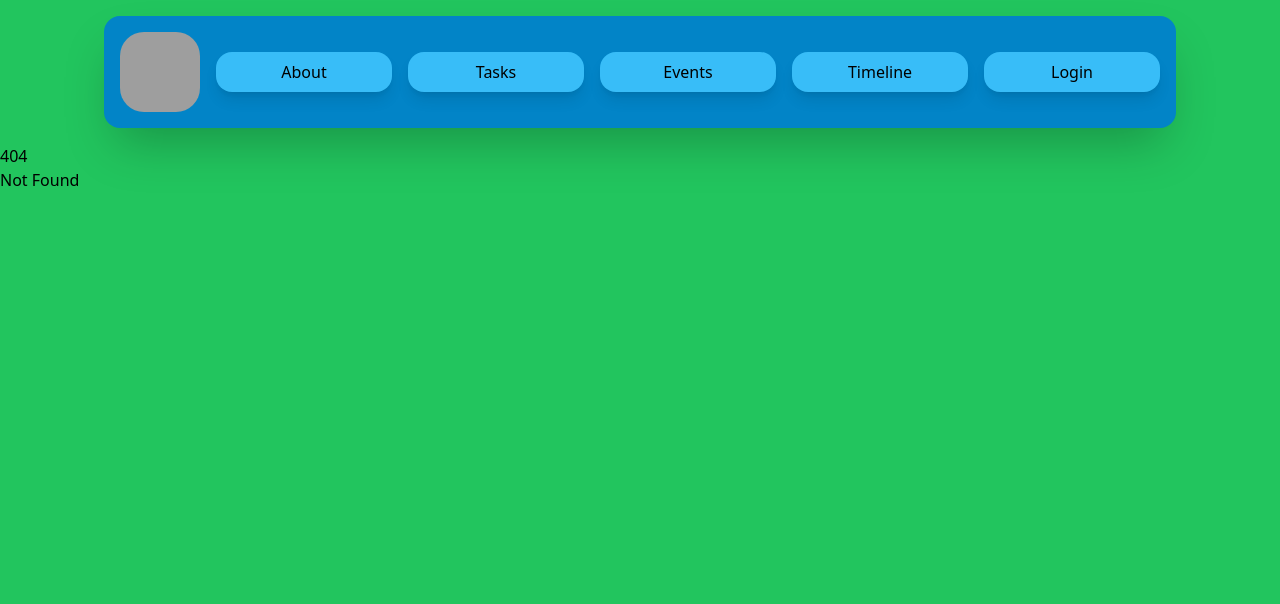
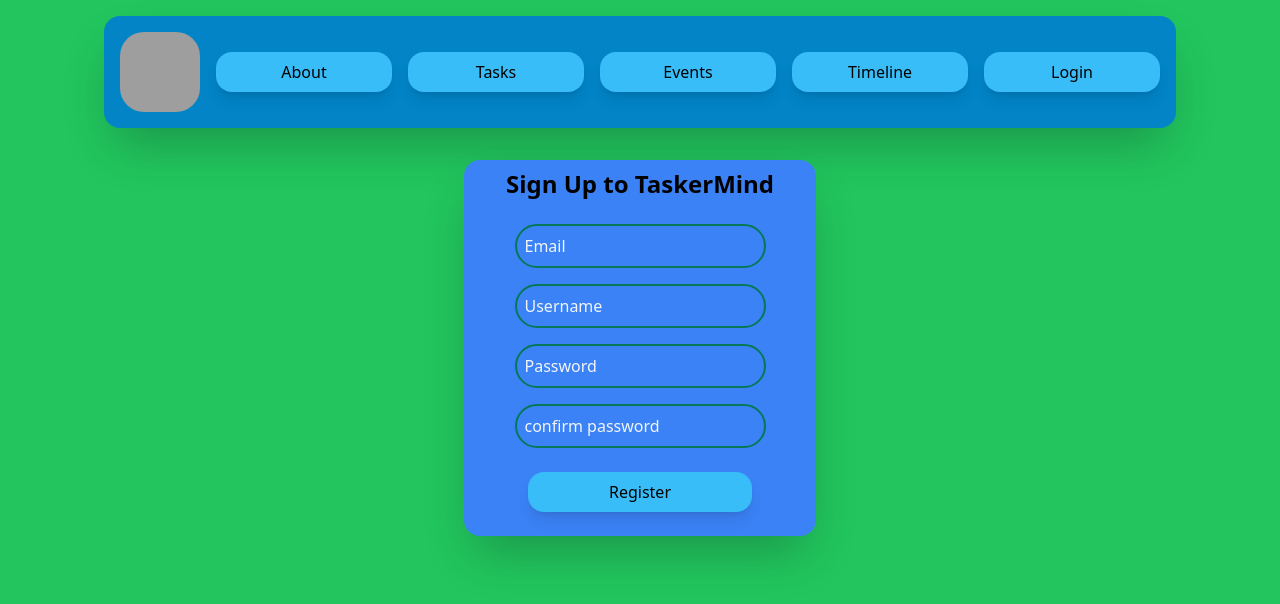
Before and after one commit to K7theCompSciMan/taskermind, a SvelteKit app: page /register in a window 1280 px wide. Before the commit this address had no page. Shown: the top 604 px of the page. Built offline with nearby package versions, Linux system fonts and the light colour scheme; grey boxes are pictures that could not be loaded.

Commit message:
began to implement into thingie

```diff
--- a/src/lib/Button.svelte
+++ b/src/lib/Button.svelte
@@ -4,8 +4,9 @@
     export let hover: () => void;
     export let leave: () => void;
     export let size: string = "w-44";
+    export let type: "button" | "submit" | "reset" | null | undefined = "button";
 </script>
 
-<button class="p-2 m-2 rounded-2xl shadow-lg bg-sky-400 {size} hover:bg-sky-500 hover:border-gray-400 hover:shadow-slate-300 transition-shadow" style="transition:0.5s" on:mouseenter={() => hover()} on:click={() => onclick()} on:mouseleave={() => leave()}
+<button {type} class="p-2 m-2 rounded-2xl shadow-lg bg-sky-400 {size} hover:bg-sky-500 hover:border-gray-400 hover:shadow-slate-300 transition-shadow" style="transition:0.5s" on:mouseenter={() => hover()} on:click={() => onclick()} on:mouseleave={() => leave()}
 	>{name}</button
 >
--- a/src/routes/login/+page.svelte
+++ b/src/routes/login/+page.svelte
@@ -1,24 +1,43 @@
 <script lang="ts">
     import Button from '$lib/Button.svelte';
+    let email: string;
+    let password: string;
+    const onclick = async () => {
+        const response = await fetch('localhost:7000/api/login', {
+            method: 'POST',
+            headers: {
+                'Content-Type': 'application/json'
+            },
+            body: JSON.stringify({
+                email,
+                password
+            })
+        });
+        const data = await response.json();
+        console.log(data);
+
+    }
 </script>
 <div class="flex justify-center">
+    <form action="">
     <div class="justify-center text-center w-[22rem] bg-blue-500 rounded-2xl m-4 shadow-2xl">
         <div class="m-2 font-bold text-2xl ">
             Login to TaskerMind
         </div>
 
         <div class="m-4 mt-6">
-        <input type="text" placeholder="Username" class="rounded-3xl p-2 bg-transparent border-2 border-emerald-700 placeholder-slate-100">
+        <input type="text" placeholder="Email" bind:value={email} class="rounded-3xl p-2 bg-transparent border-2 border-emerald-700 placeholder-slate-100">
         </div>
         <div class="m-4">
-            <input type="password" placeholder="Password" class="rounded-3xl  p-2 bg-transparent border-2 border-emerald-700 placeholder-slate-100">
+            <input type="password" placeholder="Password" bind:value={password} class="rounded-3xl  p-2 bg-transparent border-2 border-emerald-700 placeholder-slate-100">
         </div>
         <div class="m-6 mb-2">
             <label for="remember-me"><input type="checkbox"> Remember Me</label> |
             <a href="/forgot-password">Forgot Password?</a>
         </div>
         <div class="m-4">
-            <Button name="Login |  Register" size="w-56" onclick={() => {}} hover={() => {}} leave={() => {}}/>
+            <Button type="submit" name="Login |  Register" size="w-56" onclick={() => onclick()} hover={() => {}} leave={() => {}}/>
         </div>
     </div>
+</form>
 </div>
--- /dev/null
+++ b/src/routes/register/+page.svelte
@@ -0,0 +1,57 @@
+<script lang="ts">
+    import Button from '$lib/Button.svelte';
+    let email: string;
+    let password: string;
+    let username: string;
+    let confirmed: string;
+    const onclick = async () => {
+        if (!email || !password || !username || !confirmed) {
+            alert("Please fill in all fields");
+            return;
+        }
+        if (! email.includes("@") || !email.includes(".")) {
+            alert("Invalid email");
+            return;
+        }
+        if (password !== confirmed) {
+            alert("Passwords do not match");
+            return;
+        }
+        const response = await fetch('http://168.9.35.208:7000/api/register', {
+            method: 'POST',
+            headers: {
+                'Content-Type': 'application/json'
+            },
+            body: JSON.stringify({
+                email,
+                password
+            })
+        });
+        const data = await response.json();
+        console.log(data);
+
+    }
+</script>
+<div class="flex justify-center">
+    <div class="justify-center text-center w-[22rem] bg-blue-500 rounded-2xl m-4 shadow-2xl">
+        <div class="m-2 font-bold text-2xl ">
+            Sign Up to TaskerMind
+        </div>
+
+        <div class="m-4 mt-6">
+        <input type="text" required placeholder="Email" bind:value={email} class="rounded-3xl p-2 bg-transparent border-2 border-emerald-700 placeholder-slate-100">
+        </div>
+        <div class="m-4">
+        <input type="text" required placeholder="Username" bind:value={username} class="rounded-3xl p-2 bg-transparent border-2 border-emerald-700 placeholder-slate-100">
+        </div>
+        <div class="m-4">
+            <input type="password" required placeholder="Password" bind:value={password} class="rounded-3xl  p-2 bg-transparent border-2 border-emerald-700 placeholder-slate-100">
+        </div>
+        <div class="m-4">
+            <input type="password" required placeholder="confirm password" bind:value={confirmed} class="rounded-3xl  p-2 bg-transparent border-2 border-emerald-700 placeholder-slate-100">
+        </div>
+        <div class="m-4">
+            <Button type= "submit" name="Register" size="w-56" onclick={() => onclick()} hover={() => {}} leave={() => {}}/>
+        </div>
+    </div>
+</div>
```
Also changed, not shown: 1 other file (tests, documents, lock files or other folders).
